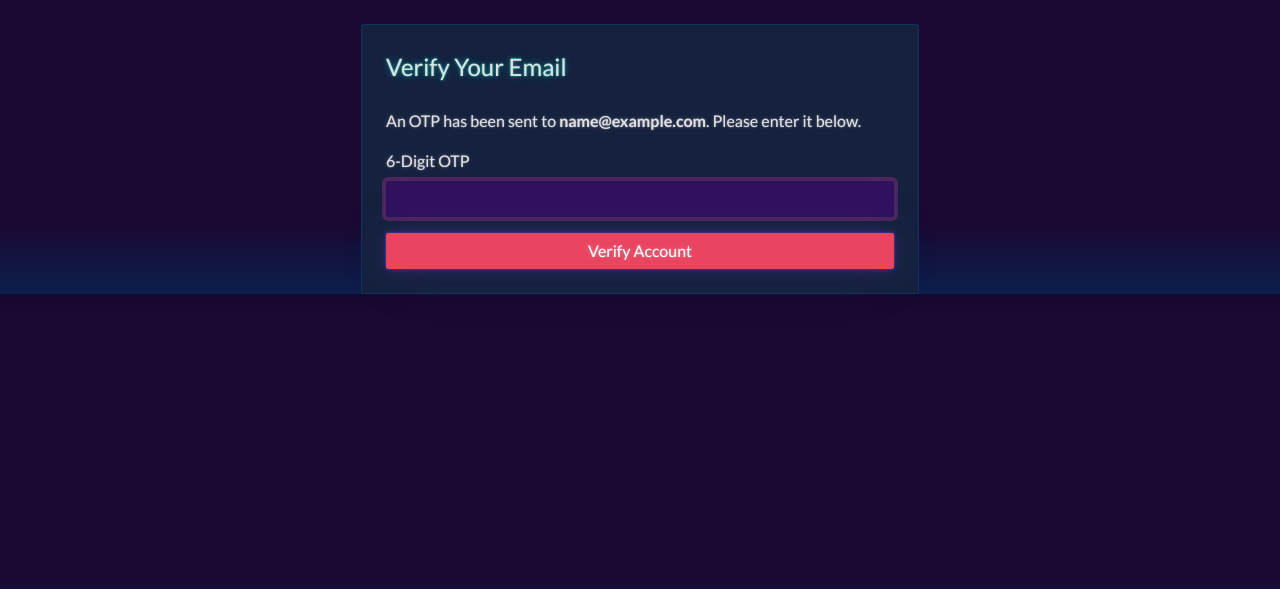
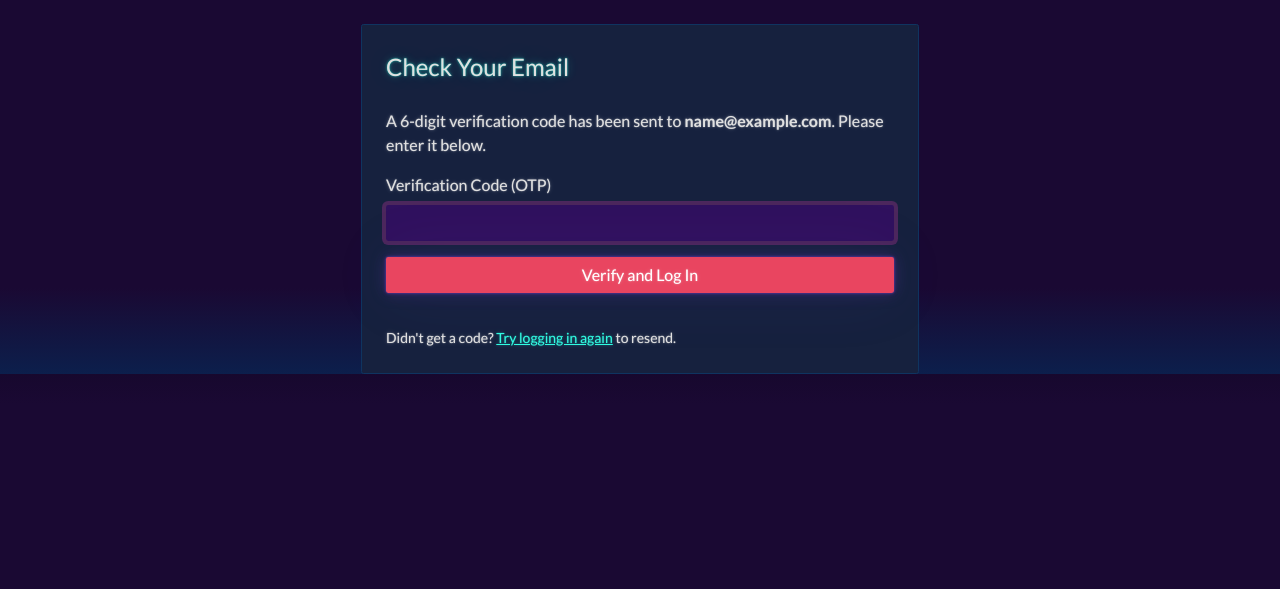
Before and after one commit to Vamshi0306/cyber-club-attendance-system, a Flask app: template templates/verify_otp.html in a window 1280 px wide. Shown: the part 56-645 px from the top of the page. Run offline with Flask 3, Linux system fonts and the light colour scheme; the template is opened without the code that fills it: most values are stand-ins (such as "Sample title", 1, 10 or a date in 2020).

Commit message:
Update verify_otp.html

```diff
--- a/templates/verify_otp.html
+++ b/templates/verify_otp.html
@@ -4,17 +4,20 @@
     <div class="card p-4">
         <form method="POST" action="">
             <fieldset class="form-group">
-                <legend class="border-bottom mb-4">Verify Your Email</legend>
-                <p>An OTP has been sent to <strong>{{ email }}</strong>. Please enter it below.</p>
+                <legend class="border-bottom mb-4">Check Your Email</legend>
+                <p>A 6-digit verification code has been sent to <strong>{{ email }}</strong>. Please enter it below.</p>
                 <div class="form-group mb-3">
-                    <label for="otp" class="form-label">6-Digit OTP</label>
+                    <label for="otp" class="form-label">Verification Code (OTP)</label>
                     <input type="text" class="form-control" id="otp" name="otp" required maxlength="6" autofocus>
                 </div>
             </fieldset>
             <div class="form-group">
-                <button class="btn btn-primary w-100" type="submit">Verify Account</button>
+                <button class="btn btn-primary w-100" type="submit">Verify and Log In</button>
             </div>
         </form>
+         <div class="border-top pt-3 mt-3">
+            <small>Didn't get a code? <a href="{{ url_for('login') }}">Try logging in again</a> to resend.</small>
+        </div>
     </div>
 </div>
 {% endblock content %}
```
